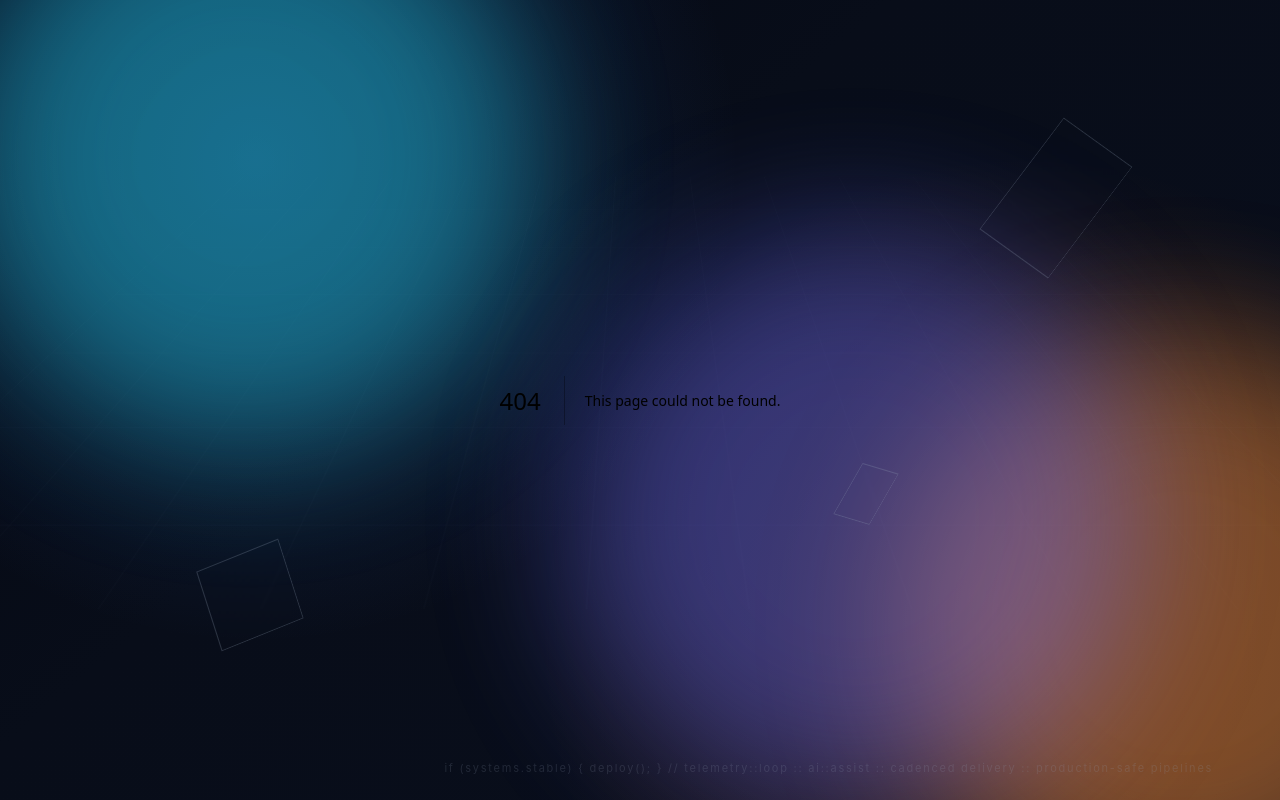
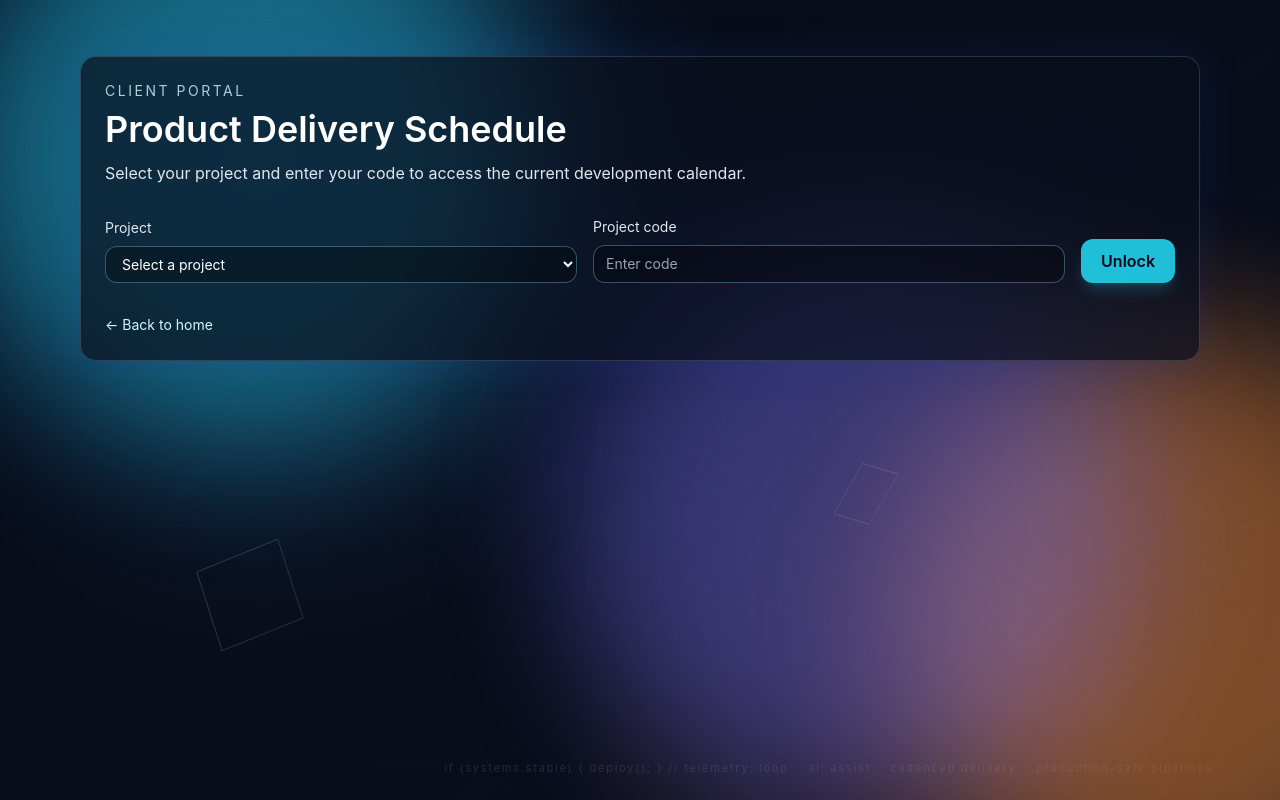
Before and after one commit to coltenalewis/SCPNetwork, a Next.js app: page /schedule in a window 1280 px wide. Before the commit this address had no page. Built offline with nearby package versions, Linux system fonts and the light colour scheme.

Commit message:
Add client schedule portal with gated calendar embed

```diff
--- /dev/null
+++ b/app/schedule/page.tsx
@@ -0,0 +1,105 @@
+'use client';
+
+import Link from 'next/link';
+import { FormEvent, useState } from 'react';
+
+const clientProjects = {
+  BloxLock: 'Natsuo',
+} as const;
+
+export default function SchedulePage() {
+  const [selectedProject, setSelectedProject] = useState('');
+  const [accessCode, setAccessCode] = useState('');
+  const [isAuthorized, setIsAuthorized] = useState(false);
+  const [error, setError] = useState('');
+
+  const onSubmit = (event: FormEvent<HTMLFormElement>) => {
+    event.preventDefault();
+
+    const requiredCode = clientProjects[selectedProject as keyof typeof clientProjects];
+
+    if (!selectedProject) {
+      setError('Please select a project.');
+      setIsAuthorized(false);
+      return;
+    }
+
+    if (requiredCode && accessCode.trim() === requiredCode) {
+      setError('');
+      setIsAuthorized(true);
+      return;
+    }
+
+    setError('Incorrect project code. Please try again.');
+    setIsAuthorized(false);
+  };
+
+  return (
+    <main className="mx-auto min-h-screen w-full max-w-6xl px-4 py-14 text-white">
+      <div className="rounded-2xl border border-white/15 bg-[#0a1120]/70 p-6 shadow-[0_0_40px_rgba(30,64,175,0.2)] backdrop-blur-xl">
+        <p className="text-sm tracking-[0.18em] text-cyan-100/80">CLIENT PORTAL</p>
+        <h1 className="mt-2 text-4xl font-semibold">Product Delivery Schedule</h1>
+        <p className="mt-3 max-w-3xl text-slate-200">
+          Select your project and enter your code to access the current development calendar.
+        </p>
+
+        <form onSubmit={onSubmit} className="mt-8 grid gap-4 md:grid-cols-[1fr_1fr_auto] md:items-end">
+          <label className="flex flex-col gap-2 text-sm text-slate-200">
+            Project
+            <select
+              className="rounded-xl border border-cyan-200/30 bg-black/30 px-3 py-2 text-white outline-none focus:border-cyan-200"
+              value={selectedProject}
+              onChange={(event) => {
+                setSelectedProject(event.target.value);
+                setIsAuthorized(false);
+                setError('');
+              }}
+            >
+              <option value="">Select a project</option>
+              <option value="BloxLock">BloxLock</option>
+            </select>
+          </label>
+
+          <label className="flex flex-col gap-2 text-sm text-slate-200">
+            Project code
+            <input
+              type="password"
+              value={accessCode}
+              onChange={(event) => setAccessCode(event.target.value)}
+              className="rounded-xl border border-cyan-200/30 bg-black/30 px-3 py-2 text-white outline-none focus:border-cyan-200"
+              placeholder="Enter code"
+            />
+          </label>
+
+          <button
+            type="submit"
+            className="rounded-xl bg-cyan-400/90 px-5 py-2.5 font-semibold text-slate-950 shadow-lg shadow-cyan-400/20"
+          >
+            Unlock
+          </button>
+        </form>
+
+        {error ? <p className="mt-4 text-sm text-rose-300">{error}</p> : null}
+
+        {isAuthorized ? (
+          <div className="mt-8 overflow-hidden rounded-2xl border border-white/15 bg-black/30 p-2">
+            <iframe
+              src="https://calendar.google.com/calendar/embed?height=600&wkst=1&ctz=Pacific%2FHonolulu&showPrint=0&title=Development%20Schedule&mode=WEEK&src=YWMwZTA5ZmRjZDliZjM2M2M4ODAwZmZmMTIzMjM3MzY2ZjU3Y2VjMTg2YzVmMDlmNzNkYjc3Njg2MGEwYjU5OUBncm91cC5jYWxlbmRhci5nb29nbGUuY29t&color=%23f4511e"
+              style={{ border: 'solid 1px #777' }}
+              width="800"
+              height="600"
+              frameBorder="0"
+              scrolling="no"
+              title="Development Schedule"
+              className="h-[600px] w-full"
+            />
+          </div>
+        ) : null}
+
+        <Link href="/" className="mt-8 inline-flex text-sm text-cyan-100 hover:text-cyan-50">
+          ← Back to home
+        </Link>
+      </div>
+    </main>
+  );
+}
--- a/components/PortfolioSections.tsx
+++ b/components/PortfolioSections.tsx
@@ -47,6 +47,9 @@ export function Hero() {
         </a>
         <a href="/code-example" className="rounded-xl border border-violet-300/60 px-5 py-3 font-semibold text-violet-100 transition hover:bg-violet-300/10">
           Code Example
+        </a>
+        <a href="/schedule" className="rounded-xl border border-emerald-300/60 px-5 py-3 font-semibold text-emerald-100 transition hover:bg-emerald-300/10">
+          Client Portal
         </a>
       </div>
       <div className="mt-6 flex flex-wrap gap-4 text-sm text-cyan-50">
```
